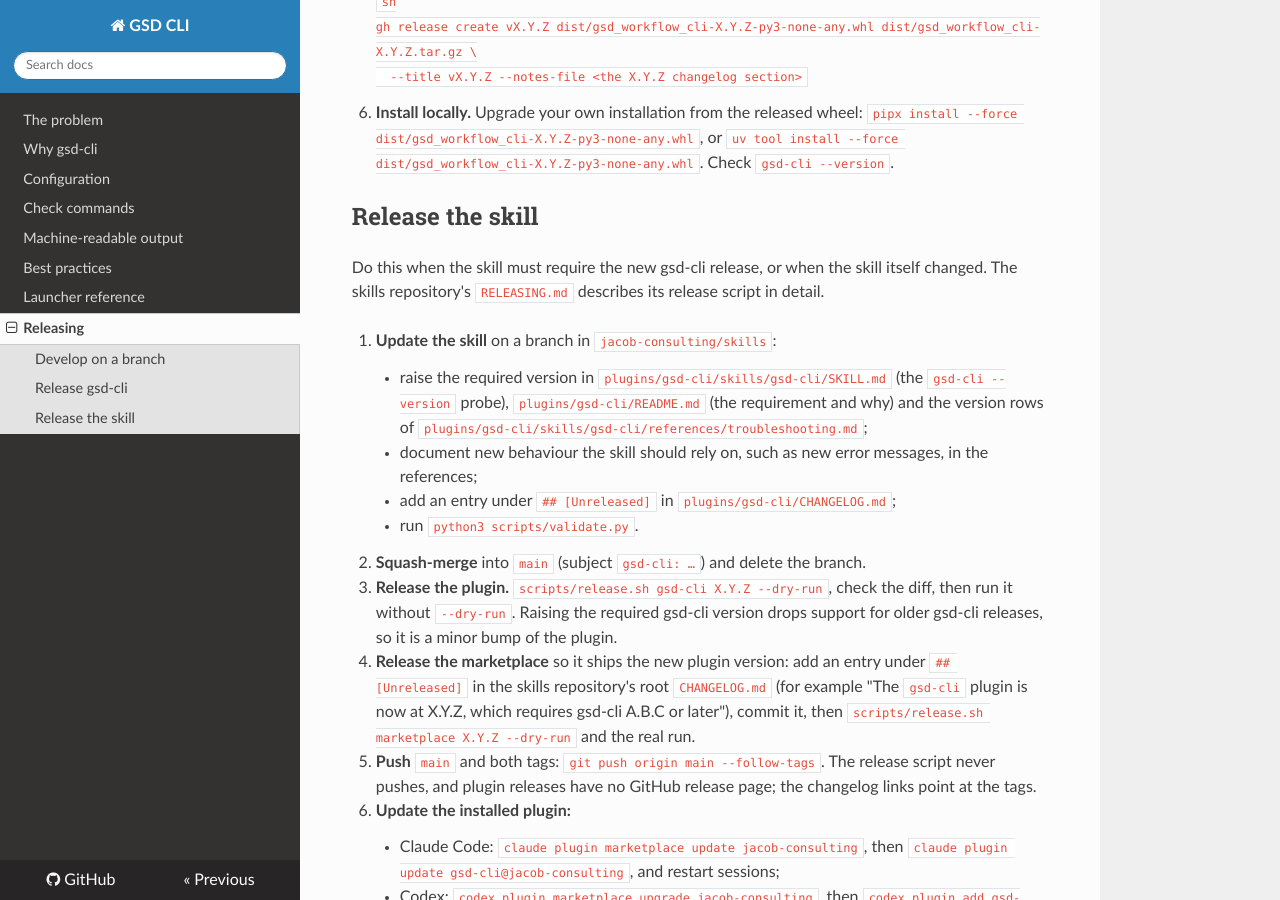
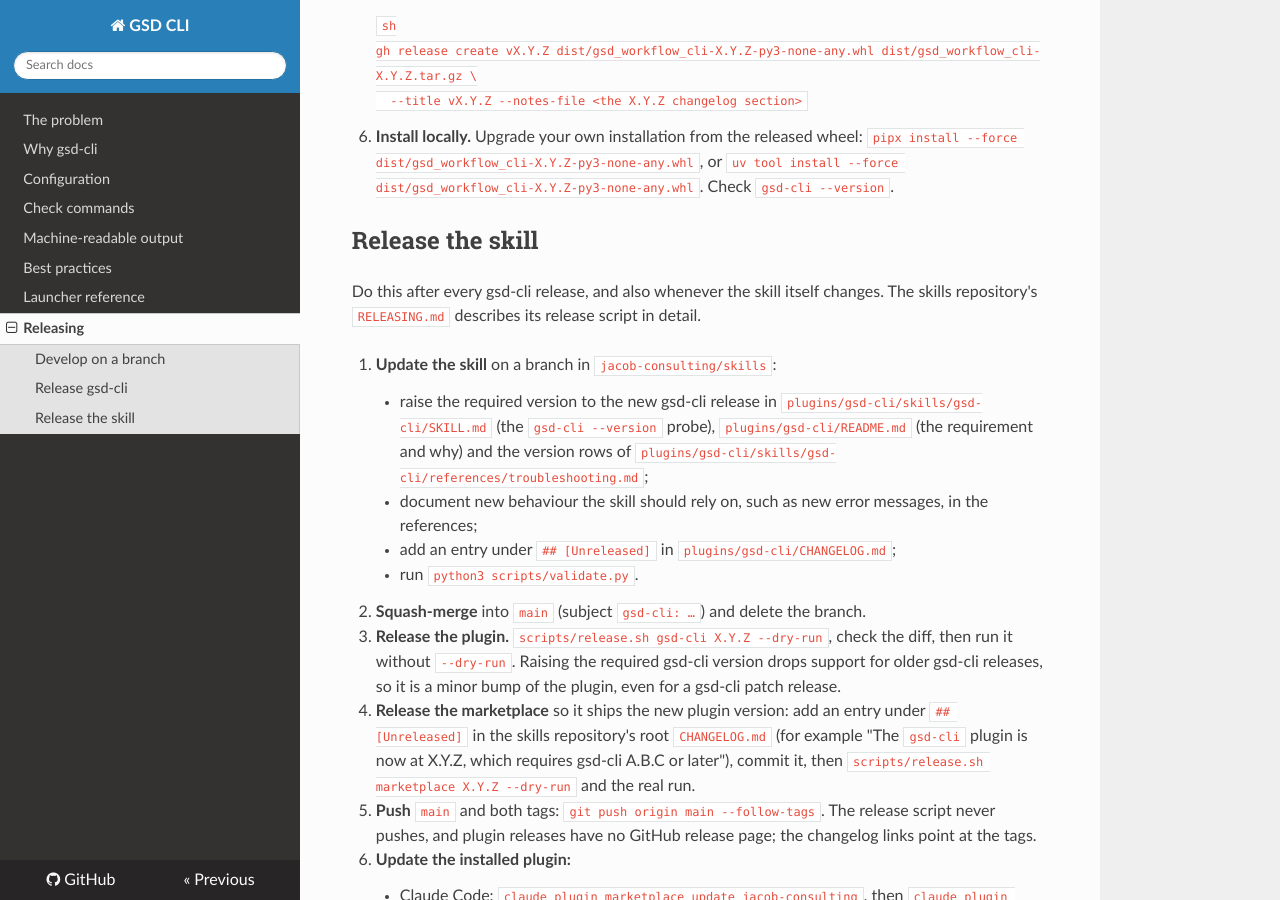
Before and after one commit to alexander-jacob/gsd-cli-repo-bootstrap, an MkDocs documentation site: the page built from docs/releasing.md, in a window 1280 px wide and 900 px high, scrolled down 1255 px. Built offline with MkDocs 1.6.1, drawn with Linux system fonts in a browser that asks for light colours; nearby versions of some CDN libraries; some of the changed text lies outside the part shown.

Commit message:
Always release the skill after a gsd-cli release
Before: the release guide and AGENTS.md released the skill only when it
had to require a new gsd-cli release.

After: every gsd-cli release is followed by a skill release that requires
it, even when nothing else in the skill changes, so the skill always
requires the current gsd-cli release; raising the requirement is a minor
plugin bump even for a gsd-cli patch release.

Squashed from branch doc-always-release-skill.

```diff
--- a/docs/releasing.md
+++ b/docs/releasing.md
@@ -9,8 +9,10 @@ line:
 | gsd-cli skill (plugin) | [`jacob-consulting/skills`](https://github.com/jacob-consulting/skills) | `plugins/gsd-cli/.claude-plugin/plugin.json` | `gsd-cli--vX.Y.Z` |
 | Skills marketplace | `jacob-consulting/skills` | `.claude-plugin/marketplace.json` → `metadata.version` | `marketplace--vX.Y.Z` |
 
-The skill depends on a minimum gsd-cli release and checks it with `gsd-cli --version`. When a gsd-cli release
-changes something the skill relies on, release gsd-cli first, then raise the skill's requirement.
+The skill depends on a minimum gsd-cli release and checks it with `gsd-cli --version`. **Every gsd-cli release is
+followed by a skill release that requires it**, even when the skill's instructions need no other change: release
+gsd-cli first, then raise the skill's requirement to the new version, so the skill always requires the current
+gsd-cli release.
 
 ## Develop on a branch
 
@@ -51,11 +53,12 @@ a minor release for new features or new reserved names, a major release for inco
 
 ## Release the skill
 
-Do this when the skill must require the new gsd-cli release, or when the skill itself changed. The skills
-repository's `RELEASING.md` describes its release script in detail.
+Do this after every gsd-cli release, and also whenever the skill itself changes. The skills repository's
+`RELEASING.md` describes its release script in detail.
 
 1. **Update the skill** on a branch in `jacob-consulting/skills`:
-    - raise the required version in `plugins/gsd-cli/skills/gsd-cli/SKILL.md` (the `gsd-cli --version` probe),
+    - raise the required version to the new gsd-cli release in `plugins/gsd-cli/skills/gsd-cli/SKILL.md` (the
+      `gsd-cli --version` probe),
       `plugins/gsd-cli/README.md` (the requirement and why) and the version rows of
       `plugins/gsd-cli/skills/gsd-cli/references/troubleshooting.md`;
     - document new behaviour the skill should rely on, such as new error messages, in the references;
@@ -64,7 +67,7 @@ repository's `RELEASING.md` describes its release script in detail.
 2. **Squash-merge** into `main` (subject `gsd-cli: …`) and delete the branch.
 3. **Release the plugin.** `scripts/release.sh gsd-cli X.Y.Z --dry-run`, check the diff, then run it without
    `--dry-run`. Raising the required gsd-cli version drops support for older gsd-cli releases, so it is a minor
-   bump of the plugin.
+   bump of the plugin, even for a gsd-cli patch release.
 4. **Release the marketplace** so it ships the new plugin version: add an entry under `## [Unreleased]` in the
    skills repository's root `CHANGELOG.md` (for example "The `gsd-cli` plugin is now at X.Y.Z, which requires
    gsd-cli A.B.C or later"), commit it, then `scripts/release.sh marketplace X.Y.Z --dry-run` and the real run.
```
Also changed, not shown: AGENTS.md (+1 -1 lines).
